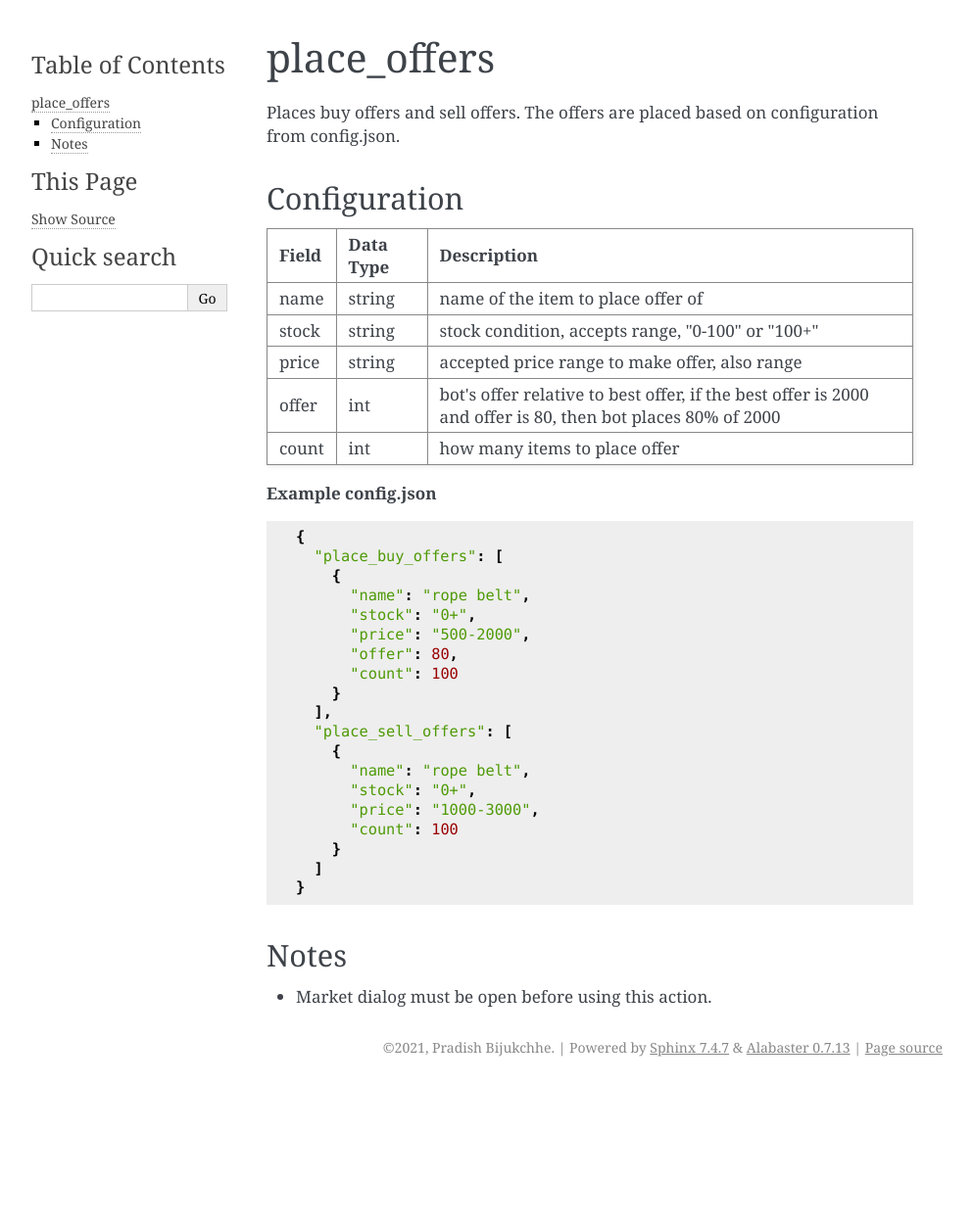
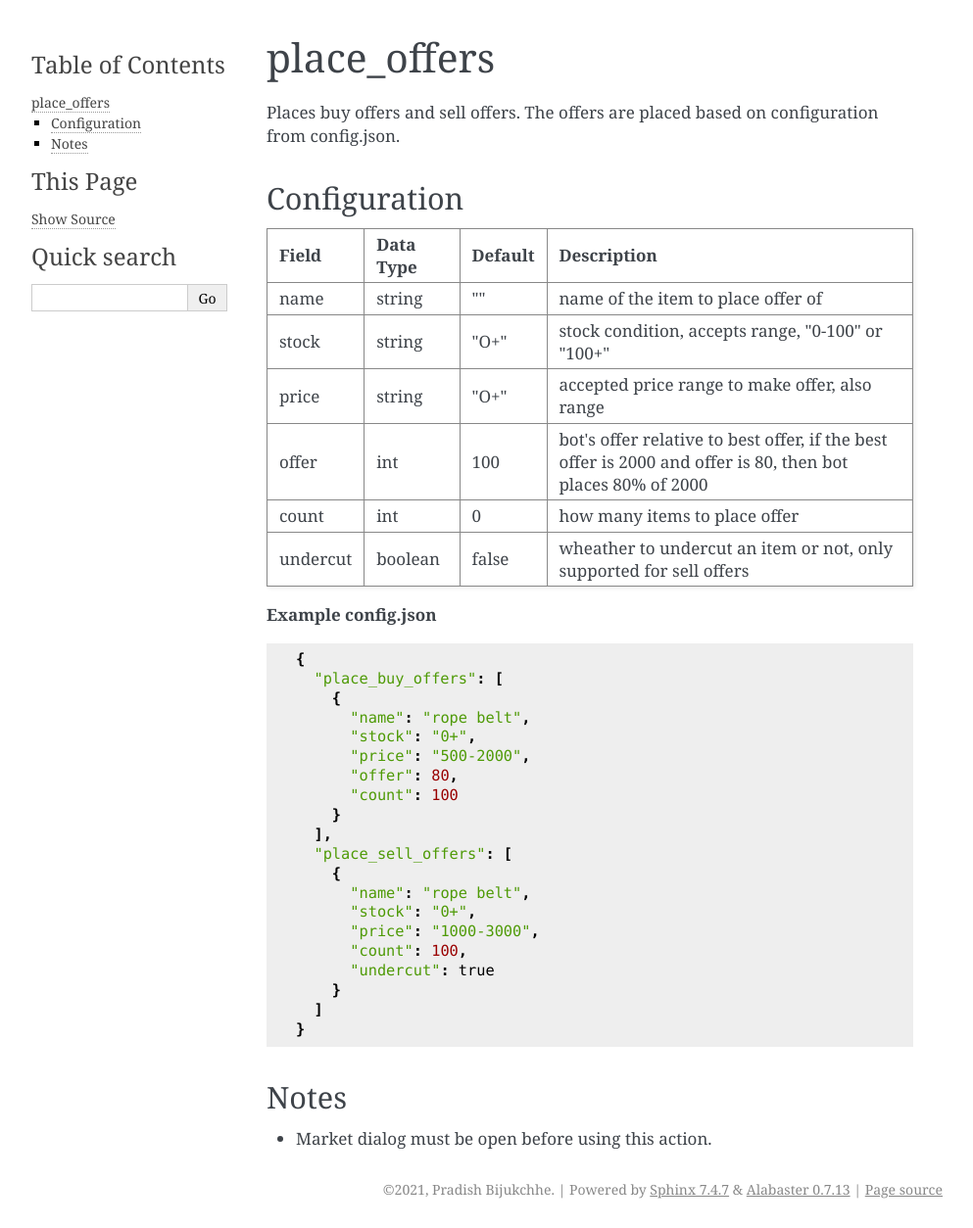
Before and after one commit to pradishb/paladin-docs, a Sphinx documentation site: the page built from source/place_offers.md, in a window 1280 px wide. Shown: the whole page at 98% size, without its empty margins (148-1141 px from the left). Built offline with Sphinx 7.4.7, drawn with Linux system fonts in a browser that asks for light colours; before the commit the page ends 1109 px from its top, so only the background shows below that.

Commit message:
Adds undercut field to place_offers

```diff
--- a/source/place_offers.md
+++ b/source/place_offers.md
@@ -4,13 +4,14 @@ Places buy offers and sell offers. The offers are placed based on configuration
 
 ### Configuration
 
-| Field | Data Type | Description                                                                                                |
-| ----- | --------- | ---------------------------------------------------------------------------------------------------------- |
-| name  | string    | name of the item to place offer of                                                                         |
-| stock | string    | stock condition, accepts range, "0-100" or "100+"                                                          |
-| price | string    | accepted price range to make offer, also range                                                             |
-| offer | int       | bot's offer relative to best offer, if the best offer is 2000 and offer is 80, then bot places 80% of 2000 |
-| count | int       | how many items to place offer                                                                              |
+| Field    | Data Type | Default | Description                                                                                                |
+| -------- | --------- | ------- | ---------------------------------------------------------------------------------------------------------- |
+| name     | string    | ""      | name of the item to place offer of                                                                         |
+| stock    | string    | "O+"    | stock condition, accepts range, "0-100" or "100+"                                                          |
+| price    | string    | "O+"    | accepted price range to make offer, also range                                                             |
+| offer    | int       | 100     | bot's offer relative to best offer, if the best offer is 2000 and offer is 80, then bot places 80% of 2000 |
+| count    | int       | 0       | how many items to place offer                                                                              |
+| undercut | boolean   | false   | wheather to undercut an item or not, only supported for sell offers                                        |
 
 **Example config.json**
 
@@ -30,7 +31,8 @@ Places buy offers and sell offers. The offers are placed based on configuration
       "name": "rope belt",
       "stock": "0+",
       "price": "1000-3000",
-      "count": 100
+      "count": 100,
+      "undercut": true
     }
   ]
 }
```
